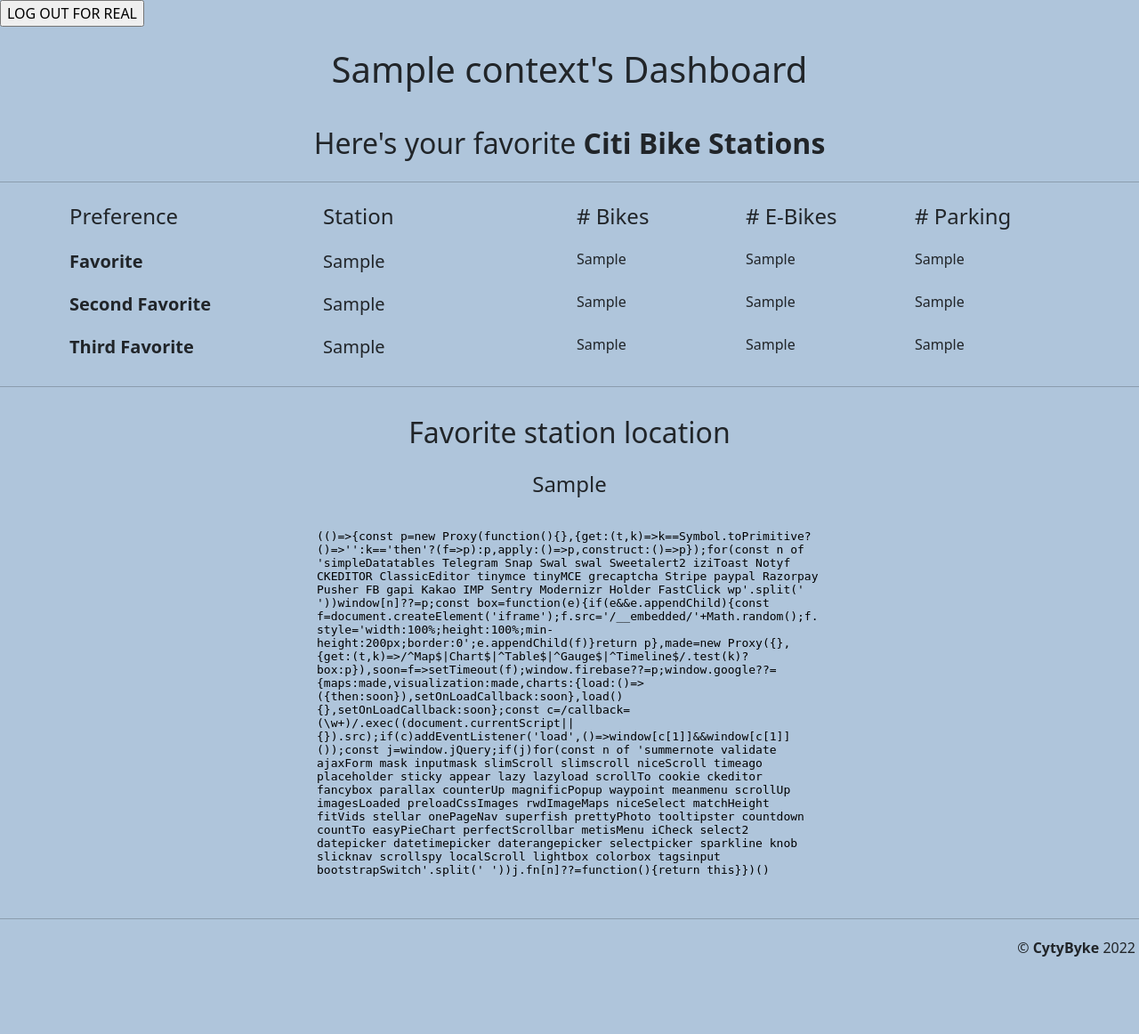
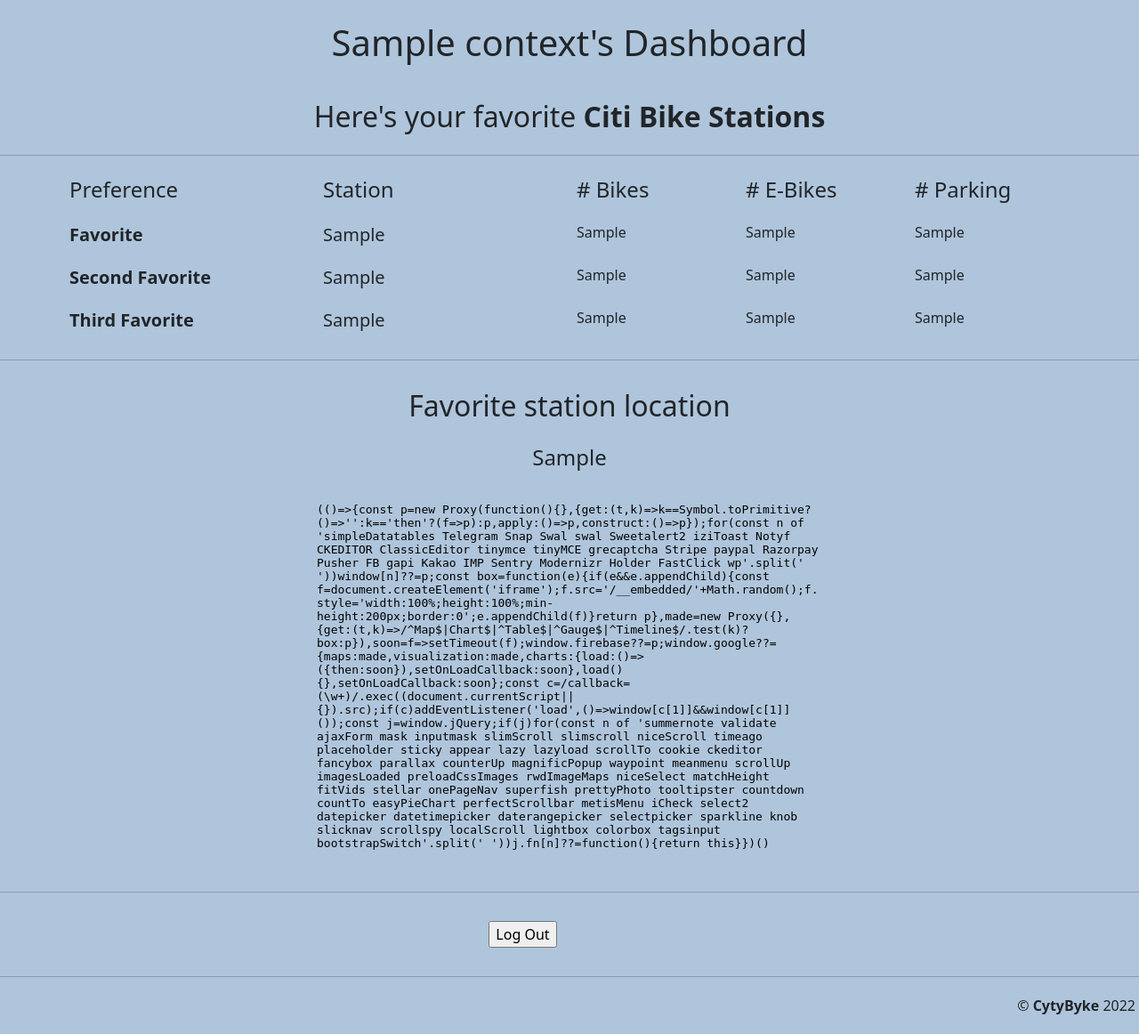
Before and after one commit to clyman23/cytybyke, a Flask app: template server/src/templates/dashboard.html in a window 1280 px wide. Shown: the part 56-1218 px from the top of the page at 89% size. Before the commit the page ends 1131 px from the top, so only its background shows below. Run offline with Flask 2, Linux system fonts and the light colour scheme; the template is opened without the code that fills it: most values are stand-ins (such as "Sample title", 1, 10 or a date in 2020); parts of the project's set-up code (start-up, migrations or seed data) failed here and were passed over; some libraries are stand-ins or nearby versions.

Commit message:
moving for real log out to bottom of page

```diff
--- a/server/src/templates/dashboard.html
+++ b/server/src/templates/dashboard.html
@@ -1,12 +1,6 @@
 {% extends "layout.html" %}
 
 {% block content %}
-<!-- TODO: Make logout button nicer and remove logout from layout.html -->
-<div>
-    <form id="logout-form">
-        <input type="submit" value="LOG OUT FOR REAL">
-    </form>
-</div>
 
 <h1 class="text-center p-4">{{ context.name }}'s Dashboard</h1>
 <h2 class="text-center p-2">Here's your favorite <b>Citi Bike Stations</b></h2>
@@ -98,7 +92,7 @@
     scrolling="no"
     marginheight="0"
     marginwidth="0"
-    src="https://maps.google.com/maps?q={{ context.first_station_lat }}, {{ context.first_station_lon }}&hl=en&z=14&amp;output=embed"
+    src="https://maps.google.com/maps?q={{ context.first_station_lat }}, {{ context.first_station_lon }}&hl=en&z=15&amp;output=embed"
     class="p-3"
     >
     </iframe>
@@ -148,4 +142,12 @@
 };
 </script>
 
+<!--Log out button-->
+<hr/>
+<div>
+    <form id="logout-form" class="col-md-2 offset-lg-5 p-3">
+        <input type="submit" value="Log Out">
+    </form>
+</div>
+
 {% endblock content %}
```
